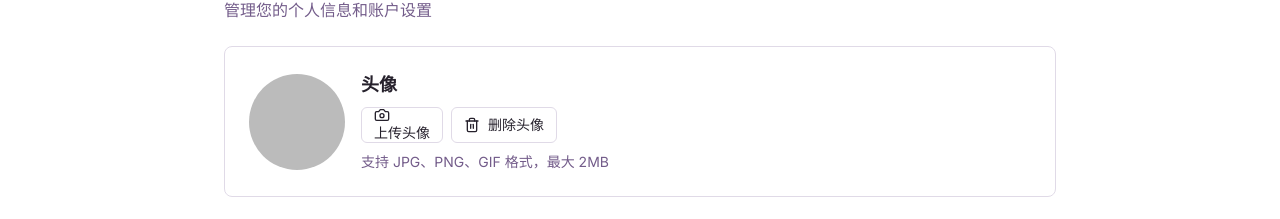
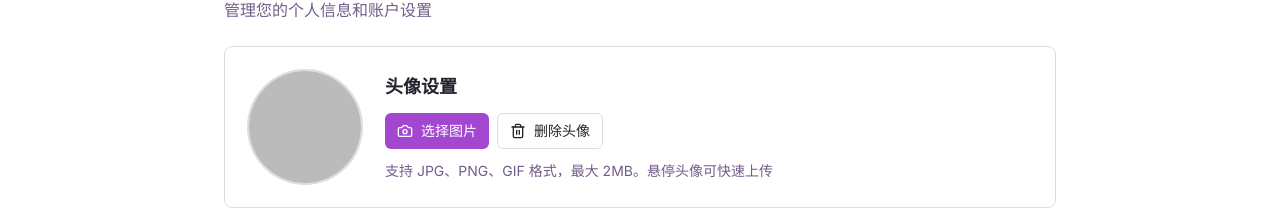
Before and after one commit to chentaoyu/Mars-Notes, a Next.js app: page /profile in a window 1280 px wide. Shown: the part 143-362 px from the top of the page. Built offline with nearby package versions, Linux system fonts and the light colour scheme; no server answers; sample sign-in values are in the browser's storage.

Commit message:
feat(profile): 优化头像设置和姓名首字母生成逻辑
- ProfilePageClient.tsx: 更新头像设置区域，支持中文姓名的首字母生成，增加头像上传和删除功能的用户交互体验。
- avatar.tsx: 修改头像后备组件样式，增加文本颜色以提升可读性。

```diff
--- a/src/components/profile/ProfilePageClient.tsx
+++ b/src/components/profile/ProfilePageClient.tsx
@@ -324,12 +324,25 @@ export function ProfilePageClient() {
 
   const getInitials = (name?: string | null) => {
     if (!name) return "U";
-    return name
-      .split(" ")
-      .map((n) => n[0])
-      .join("")
-      .toUpperCase()
-      .slice(0, 2);
+    // 支持中文：如果是中文字符，取前两个字符；否则取首字母
+    const trimmedName = name.trim();
+    if (!trimmedName) return "U";
+
+    // 检查是否包含中文字符
+    const hasChinese = /[\u4e00-\u9fa5]/.test(trimmedName);
+
+    if (hasChinese) {
+      // 中文：取前两个字符
+      return trimmedName.slice(0, 2).toUpperCase();
+    } else {
+      // 英文：取单词首字母
+      return trimmedName
+        .split(/\s+/)
+        .map((n) => n[0])
+        .join("")
+        .toUpperCase()
+        .slice(0, 2);
+    }
   };
 
   return (
@@ -342,35 +355,67 @@ export function ProfilePageClient() {
 
         {/* 头像设置 */}
         <div className="bg-card border rounded-lg p-6 space-y-4">
-          <div className="flex items-center gap-4">
-            <Avatar className="h-20 w-20 sm:h-24 sm:w-24">
-              <AvatarImage src={avatarUrl || undefined} alt={session?.user?.name || "用户"} />
-              <AvatarFallback className="text-lg sm:text-xl">
-                {getInitials(session?.user?.name)}
-              </AvatarFallback>
-            </Avatar>
-            <div className="flex-1">
-              <h2 className="text-lg font-semibold mb-2">头像</h2>
-              <div className="flex flex-wrap gap-2">
-                <label htmlFor="avatar-upload">
+          <div className="flex flex-col sm:flex-row items-start sm:items-center gap-6">
+            {/* 头像区域 */}
+            <div className="relative group">
+              <Avatar className="h-24 w-24 sm:h-28 sm:w-28 ring-2 ring-border transition-all duration-200">
+                {avatarUrl ? (
+                  <AvatarImage src={avatarUrl} alt={session?.user?.name || "用户"} />
+                ) : null}
+                <AvatarFallback className="text-xl sm:text-2xl font-semibold bg-primary text-primary-foreground">
+                  {getInitials(session?.user?.name)}
+                </AvatarFallback>
+              </Avatar>
+              {/* 上传按钮覆盖层 */}
+              <label
+                htmlFor="avatar-upload"
+                className="absolute inset-0 flex items-center justify-center bg-black/60 rounded-full opacity-0 group-hover:opacity-100 transition-opacity duration-200 cursor-pointer"
+              >
+                <div className="flex flex-col items-center gap-1 text-white">
+                  <Camera className="h-5 w-5 sm:h-6 sm:w-6" />
+                  <span className="text-xs font-medium">上传</span>
+                </div>
+                <input
+                  id="avatar-upload"
+                  type="file"
+                  accept="image/jpeg,image/jpg,image/png,image/gif"
+                  className="hidden"
+                  onChange={handleAvatarUpload}
+                  disabled={isUploadingAvatar}
+                />
+              </label>
+              {isUploadingAvatar && (
+                <div className="absolute inset-0 flex items-center justify-center bg-black/60 rounded-full">
+                  <div className="flex flex-col items-center gap-1 text-white">
+                    <div className="h-5 w-5 sm:h-6 sm:w-6 border-2 border-white border-t-transparent rounded-full animate-spin" />
+                    <span className="text-xs font-medium">上传中</span>
+                  </div>
+                </div>
+              )}
+            </div>
+
+            {/* 操作区域 */}
+            <div className="flex-1 w-full sm:w-auto">
+              <h2 className="text-lg font-semibold mb-3">头像设置</h2>
+              <div className="flex flex-wrap gap-2 mb-3">
+                <label htmlFor="avatar-upload-mobile">
                   <Button
                     type="button"
-                    variant="outline"
+                    variant="default"
                     size="sm"
-                    className="cursor-pointer"
+                    className="cursor-pointer hover:bg-primary/90 transition-colors"
                     disabled={isUploadingAvatar}
                   >
-                    <span>
-                      <Camera className="h-4 w-4 mr-2" />
-                      {isUploadingAvatar ? "上传中..." : "上传头像"}
-                    </span>
+                    <Camera className="h-4 w-4 mr-2" />
+                    {isUploadingAvatar ? "上传中..." : "选择图片"}
                   </Button>
                   <input
-                    id="avatar-upload"
+                    id="avatar-upload-mobile"
                     type="file"
                     accept="image/jpeg,image/jpg,image/png,image/gif"
                     className="hidden"
                     onChange={handleAvatarUpload}
+                    disabled={isUploadingAvatar}
                   />
                 </label>
                 {avatarUrl && (
@@ -380,14 +425,15 @@ export function ProfilePageClient() {
                     size="sm"
                     onClick={handleDeleteAvatar}
                     disabled={isUploadingAvatar}
+                    className="hover:bg-destructive hover:text-destructive-foreground hover:border-destructive transition-colors"
                   >
                     <Trash2 className="h-4 w-4 mr-2" />
                     删除头像
                   </Button>
                 )}
               </div>
-              <p className="text-sm text-muted-foreground mt-2">
-                支持 JPG、PNG、GIF 格式，最大 2MB
+              <p className="text-sm text-muted-foreground">
+                支持 JPG、PNG、GIF 格式，最大 2MB。悬停头像可快速上传
               </p>
             </div>
           </div>
--- a/src/components/ui/avatar.tsx
+++ b/src/components/ui/avatar.tsx
@@ -24,7 +24,7 @@ const AvatarFallback = React.forwardRef<HTMLDivElement, React.HTMLAttributes<HTM
     <div
       ref={ref}
       className={cn(
-        "flex h-full w-full items-center justify-center rounded-full bg-muted",
+        "flex h-full w-full items-center justify-center rounded-full bg-muted text-muted-foreground select-none",
         className
       )}
       {...props}
```
